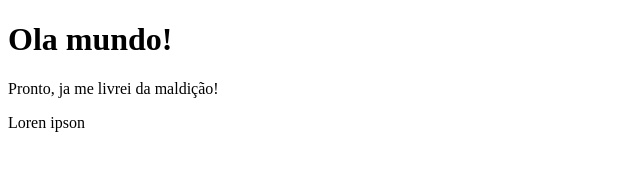
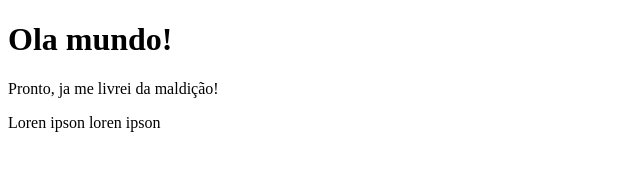
Before and after one commit to Jefersondoliveira/Hello--World, a plain HTML site: page Ola_mundo/index.html in a window 1280 px wide. Shown: the full height of the page, 0-640 px from the left. Drawn offline with Linux system fonts and the light colour scheme.

```diff
--- a/Ola_mundo/index.html
+++ b/Ola_mundo/index.html
@@ -12,7 +12,7 @@
         Pronto, ja me livrei da maldição!
     </p>
     <P>
-        Loren ipson
+        Loren ipson  loren  ipson
         </p>
 </body>
 </html>
```
